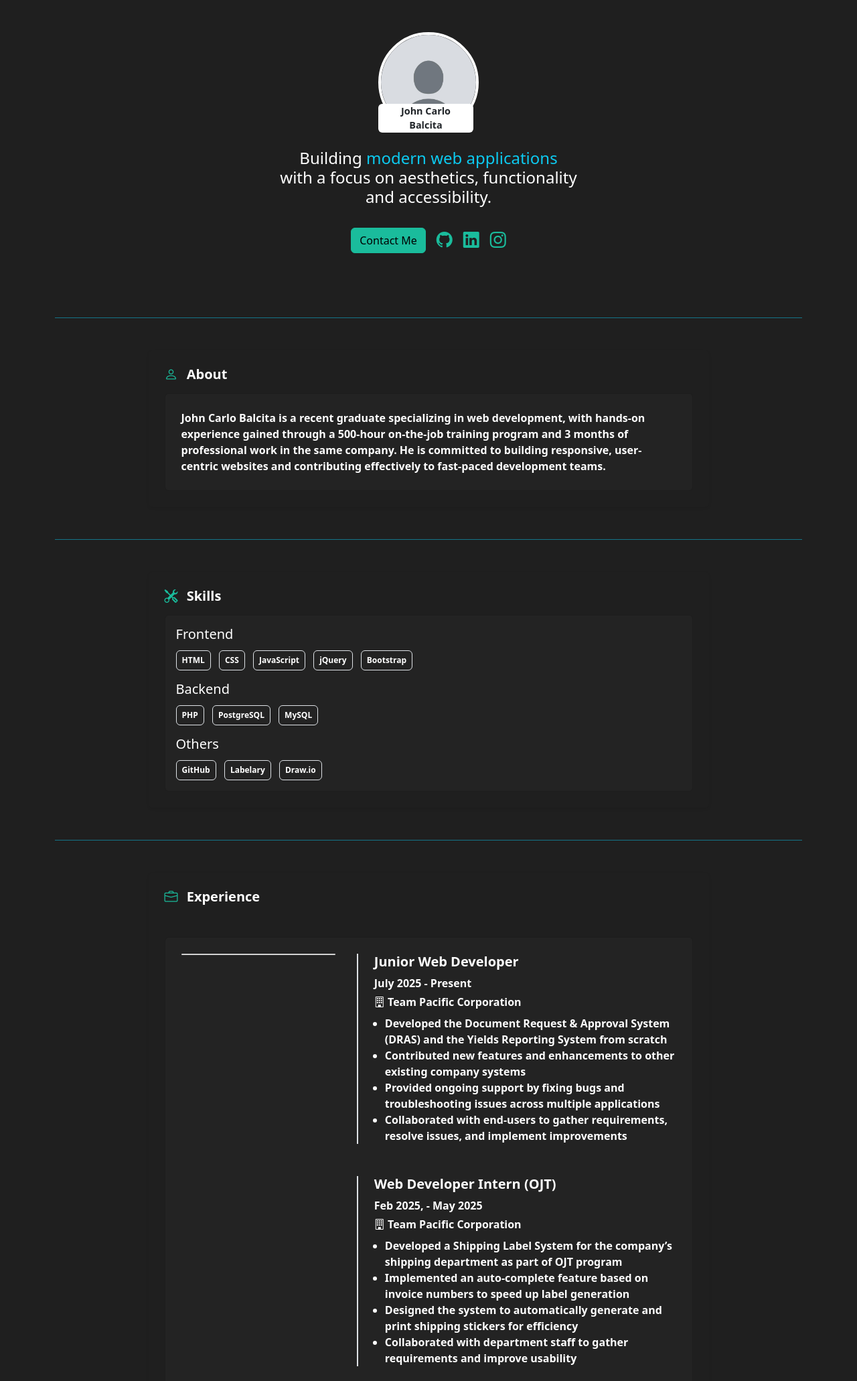
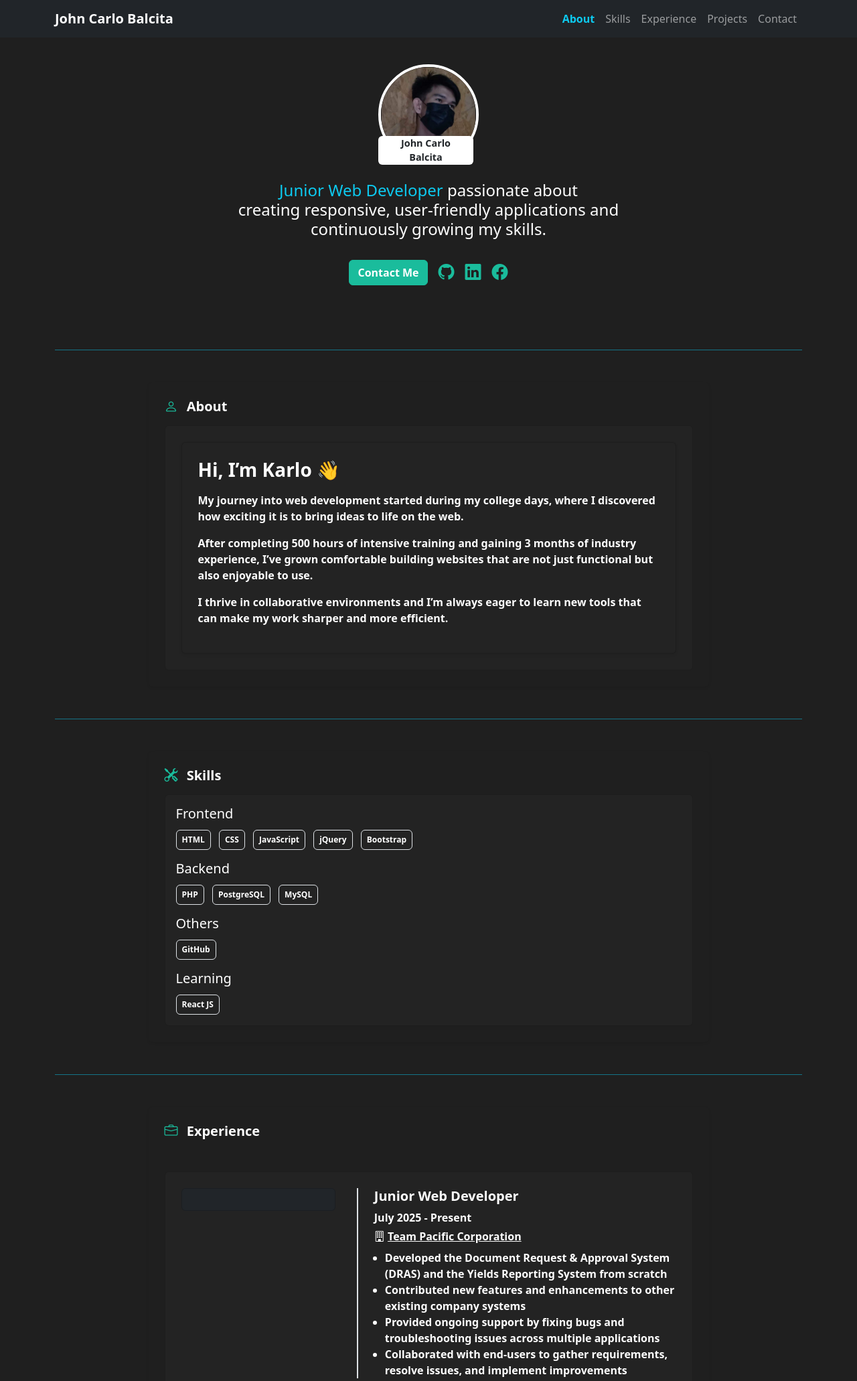
Before and after one commit to KARLO-00/KARLO-00.github.io, a PHP site: page / in a window 1280 px wide. Shown: the top 2062 px of the page at 67% size. Run offline with PHP 8.4, Linux system fonts and the light colour scheme.

Commit message:
update 9/29/25
update 9/29/25

```diff
--- a/assets/css/main.css
+++ b/assets/css/main.css
@@ -25,7 +25,7 @@ img {
 }
 
 .bold {
-    font-weight: bold;
+    font-weight: bold !important;
 }
 
 .btn-info {
@@ -42,3 +42,9 @@ img {
     color: white !important;
     font-weight: bold
 }
+
+.nav-link.active {
+    color: #0dcaf0 !important;
+    /* matches btn-info color */
+    font-weight: bold;
+}
--- a/assets/js/main.js
+++ b/assets/js/main.js
@@ -1,11 +1,21 @@
 $(document).ready(function () {
-    $("#contactBtn").on("click", function () {
+    slideFocus('#aboutBtn', '#about')
+    slideFocus("#contactBtn", "#contact");
+    slideFocus('#skillBtn', '#skills')
+    slideFocus("#projectBtn", "#projects");
+    slideFocus('#experienceBtn', '#experience')
+})
+
+function slideFocus(id, section) {
+    $(id).on("click", function () {
         $("html, body").animate({
-            scrollTop: $("#contact").offset().top
+            scrollTop: $(section).offset().top - 200
         }, 600, function () {
-            $("#contact").focus(); // focus on section
-            // Or focus directly on first input:
-            // $("#contactSection input:first").focus();
+            $(section).focus();
+
+            // highlight the active link
+            $(".nav-link").removeClass("active");
+            $(id).addClass("active");
         });
     });
-})
+}
--- a/index.html
+++ b/index.html
@@ -29,12 +29,38 @@
 </head>
 
 <body>
-    <div class="content">
-        <!-- <div class="row"><a href="#aboutme">sgf</a></div> -->
+    <nav class="navbar navbar-expand-lg navbar-dark bg-dark fixed-top">
+        <div class="container">
+            <a class="navbar-brand fw-bold" href="#">John Carlo Balcita</a>
+            <button class="navbar-toggler" type="button" data-bs-toggle="collapse" data-bs-target="#navbarNav">
+                <span class="navbar-toggler-icon"></span>
+            </button>
+            <div class="collapse navbar-collapse" id="navbarNav">
+                <ul class="navbar-nav ms-auto">
+                    <li class="nav-item">
+                        <a class="nav-link active" id="aboutBtn">About</a>
+                    </li>
+                    <li class="nav-item">
+                        <a class="nav-link" id="skillBtn">Skills</a>
+                    </li>
+                    <li class="nav-item">
+                        <a class="nav-link" id="experienceBtn">Experience</a>
+                    </li>
+                    <li class="nav-item">
+                        <a class="nav-link" id="projectBtn">Projects</a>
+                    </li>
+                    <li class="nav-item">
+                        <a class="nav-link" id="contactBtn">Contact</a>
+                    </li>
+                </ul>
+            </div>
+        </div>
+    </nav>
+    <div class="content mt-5">
         <div class="container">
             <div class="d-flex flex-column align-items-center text-center text-white p-5">
                 <div class="position-relative mb-4">
-                    <img src="assets/images/default.jpg" alt="John Carlo Balcita" class="rounded-circle myPic">
+                    <img src="assets/images/me.jpg" alt="John Carlo Balcita" class="rounded-circle myPic">
                     <span class="position-absolute bg-white text-dark px-2 rounded"
                         style="bottom: 0; right: 8px; font-weight: 600; font-size: 0.9rem;">
                         John Carlo Balcita
@@ -43,39 +69,50 @@
 
                 <!-- Headline with highlighted words -->
                 <h4>
-                    Building <span class="text-info">modern web applications</span><br>
-                    with a focus on aesthetics, functionality<br> and accessibility.
+                    <span class="text-info">Junior Web Developer</span> passionate about<br> creating responsive,
+                    user-friendly applications and <br>continuously growing my skills.
                 </h4>
 
                 <!-- Button and social icons -->
                 <div class="mt-4 d-flex gap-3 justify-content-center">
-                    <button class="btn btn-info bold" id="contactBtn">Contact Me</button>
-                    <a href="https://github.com/yourusername" target="_blank" class="custom-color fs-4"><i
+                    <button class="btn btn-info bold text-white" id="contactNowBtn">Contact Me</button>
+                    <a href="https://github.com/KARLO-00" target="_blank" class="custom-color fs-4"><i
                             class="bi bi-github"></i></a>
-                    <a href="https://linkedin.com/in/yourusername" target="_blank" class="custom-color fs-4"><i
-                            class="bi bi-linkedin"></i></a>
-                    <a href="https://instagram.com/yourusername" target="_blank" class="custom-color fs-4"><i
-                            class="bi bi-instagram"></i></a>
+                    <a href="" target="_blank" class="custom-color fs-4"><i class="bi bi-linkedin"></i></a>
+                    <a href="https://www.facebook.com/share/1JpspXfRgL/" target="_blank" class="custom-color fs-4"><i
+                            class="bi bi-facebook"></i></a>
+                </div>
+            </div>
+
+            <hr class="border-info opacity-50 mx-auto my-5" id="about">
+
+            <div class="p-4 rounded shadow-sm mx-auto w-75">
+                <h5 class="mb-3 fw-bold">
+                    <i class="bi bi-person custom-color me-2"></i> About
+                </h5>
+                <div class="card custom-bg p-4" style="line-height: 1.5; font-size: 1rem;">
+                    <div class="card custom-bg p-4 shadow-sm">
+                        <h3 class="fw-bold mb-3">Hi, I’m Karlo 👋</h3>
+                        <p>
+                            My journey into web development started during my college days, where I discovered
+                            how exciting it is to bring ideas to life on the web.
+                        </p>
+                        <p>
+                            After completing <strong>500 hours of intensive training</strong> and gaining
+                            <strong>3 months of industry experience</strong>, I’ve grown comfortable building
+                            websites that are not just functional but also enjoyable to use.
+                        </p>
+                        <p>
+                            I thrive in collaborative environments and I’m always eager to learn
+                            new tools that can make my work sharper and more efficient.
+                        </p>
+                    </div>
                 </div>
             </div>
 
             <hr class="border-info opacity-50 mx-auto my-5">
 
-            <div class="p-4 rounded shadow-sm mx-auto w-75" id="aboutme">
-                <h5 class="mb-3 fw-bold">
-                    <i class="bi bi-person custom-color me-2"></i> About
-                </h5>
-                <div class="card custom-bg p-4" style="line-height: 1.5; font-size: 1rem;">
-                    John Carlo Balcita is a recent graduate specializing in web development, with hands-on experience
-                    gained through a 500-hour on-the-job training program and 3 months of professional work in the same
-                    company. He is committed to building responsive, user-centric websites and contributing effectively
-                    to fast-paced development teams.
-                </div>
-            </div>
-
-            <hr class="border-info opacity-50 mx-auto my-5">
-
-            <div class="p-4 rounded shadow-sm mx-auto w-75" id="aboutme">
+            <div class="p-4 rounded shadow-sm mx-auto w-75" id="skills">
                 <h5 class="mb-3 fw-bold">
                     <i class="bi bi-tools custom-color me-2"></i> Skills
                 </h5>
@@ -96,10 +133,12 @@
                             <span class="badge me-2 border p-2">MySQL</span>
                         </div>
                         <h5>Others</h5>
+                        <div class="mt-1 mb-3">
+                            <span class="badge me-2 border p-2">GitHub</span>
+                        </div>
+                        <h5>Learning</h5>
                         <div class="mt-1">
-                            <span class="badge me-2 border p-2">GitHub</span>
-                            <span class="badge me-2 border p-2">Labelary</span>
-                            <span class="badge me-2 border p-2">Draw.io</span>
+                            <span class="badge me-2 border p-2">React JS</span>
                         </div>
                     </div>
                 </div>
@@ -107,7 +146,7 @@
 
             <hr class="border-info opacity-50 mx-auto my-5">
 
-            <div class="p-4 rounded shadow-sm mx-auto w-75">
+            <div class="p-4 rounded shadow-sm mx-auto w-75" id="experience">
                 <h5 class="mb-3 fw-bold">
                     <i class="bi bi-briefcase custom-color me-2"></i> Experience
                 </h5>
@@ -115,17 +154,17 @@
                 <div class="card custom-bg p-4 my-5 text-white">
                     <div class="row">
                         <div class="col-4">
-                            <div class="card">
+                            <div class="card p-3 bg-dark">
 
                             </div>
                         </div>
                         <div class="col-8">
-                            <!-- Experience Block 1 -->
                             <div class="border-start border-2 ps-4 ms-2">
                                 <div class="position-relative mb-5">
                                     <h5 class="fw-bold">Junior Web Developer</h5>
                                     <p class="mb-1">July 2025 - Present</p>
-                                    <p class="mb-2"><i class="bi bi-building"></i> Team Pacific Corporation</p>
+                                    <p class="mb-2"><i class="bi bi-building"></i> <a href="https://www.teamglac.com/"
+                                            class="text-white">Team Pacific Corporation</a></p>
                                     <ul class="ps-3">
                                         <li>Developed the Document Request & Approval System (DRAS) and the Yields
                                             Reporting System from scratch</li>
@@ -139,13 +178,13 @@
                                 </div>
                             </div>
 
-                            <!-- Experience Block 2 -->
                             <div class="border-start border-2 ps-4 ms-2">
                                 <div class="position-relative mb-4">
 
                                     <h5 class="fw-bold">Web Developer Intern (OJT)</h5>
                                     <p class=" mb-1">Feb 2025, - May 2025</p>
-                                    <p class="mb-2"><i class="bi bi-building"></i> Team Pacific Corporation</p>
+                                    <p class="mb-2"><i class="bi bi-building"></i> <a href="https://www.teamglac.com/"
+                                            class="text-white">Team Pacific Corporation</a></p>
                                     <ul class="ps-3">
                                         <li>Developed a Shipping Label System for the company’s shipping department as
                                             part of OJT program</li>
@@ -158,6 +197,22 @@
                                     </ul>
                                 </div>
                             </div>
+
+                            <div class="border-start border-2 ps-4 ms-2">
+                                <div class="position-relative mb-4">
+
+                                    <h5 class="fw-bold">BS in Computer Science</h5>
+                                    <p class=" mb-1">2021 - 2025</p>
+                                    <p class="mb-2"><i class="bi bi-building"></i> Taguig City University</p>
+                                </div>
+                            </div>
+                            <div class="border-start border-2 ps-4 ms-2">
+                                <div class="position-relative mb-4">
+
+                                    <h5 class="fw-bold">Hello World!</h5>
+                                    <p class=" mb-1">Wrote my first line of code.</p>
+                                </div>
+                            </div>
                         </div>
                     </div>
                 </div>
@@ -165,14 +220,15 @@
 
             <hr class="border-info opacity-50 mx-auto my-5">
 
-            <div class="p-4 rounded shadow-sm mx-auto w-75">
+            <div class="p-4 rounded shadow-sm mx-auto w-75" id="projects">
                 <h5 class="mb-3 fw-bold">
                     <i class="bi bi-folder custom-color me-2"></i> Projects
                 </h5>
 
                 <div class="d-flex overflow-auto gap-4 pb-3" style="scroll-snap-type: x mandatory;">
-                    <div class="col-4 my-5">
-                        <div class="card custom-bg border-info rounded-4 p-3 shadow" style="max-width: 500px;">
+                    <div class="my-5" style="flex: 0 0 auto; height: 100%;">
+                        <div class="card custom-bg border-info rounded-4 p-3 shadow h-100"
+                            style="max-width: 300px; min-height: 100%;">
 
                             <!-- Project Image -->
                             <img src="assets/images/sls.JPG" class="card-img-top rounded-3"
@@ -195,10 +251,9 @@
                                 <!-- Description -->
                                 <p class="card-text" style="line-height: 1.5;">
                                     A web-based system developed for the company’s shipping department to streamline
-                                    label creation.
-                                    Features include an auto-complete function based on invoice numbers and automatic
-                                    generation of
-                                    printable shipping stickers, improving efficiency and accuracy in daily operations.
+                                    label creation. Features include an auto-complete function based on invoice numbers
+                                    and automatic generation of printable shipping stickers, improving efficiency
+                                    and accuracy in daily operations.
                                 </p>
                             </div>
 
```
Also changed, not shown: assets/images/me.JPG (added).
